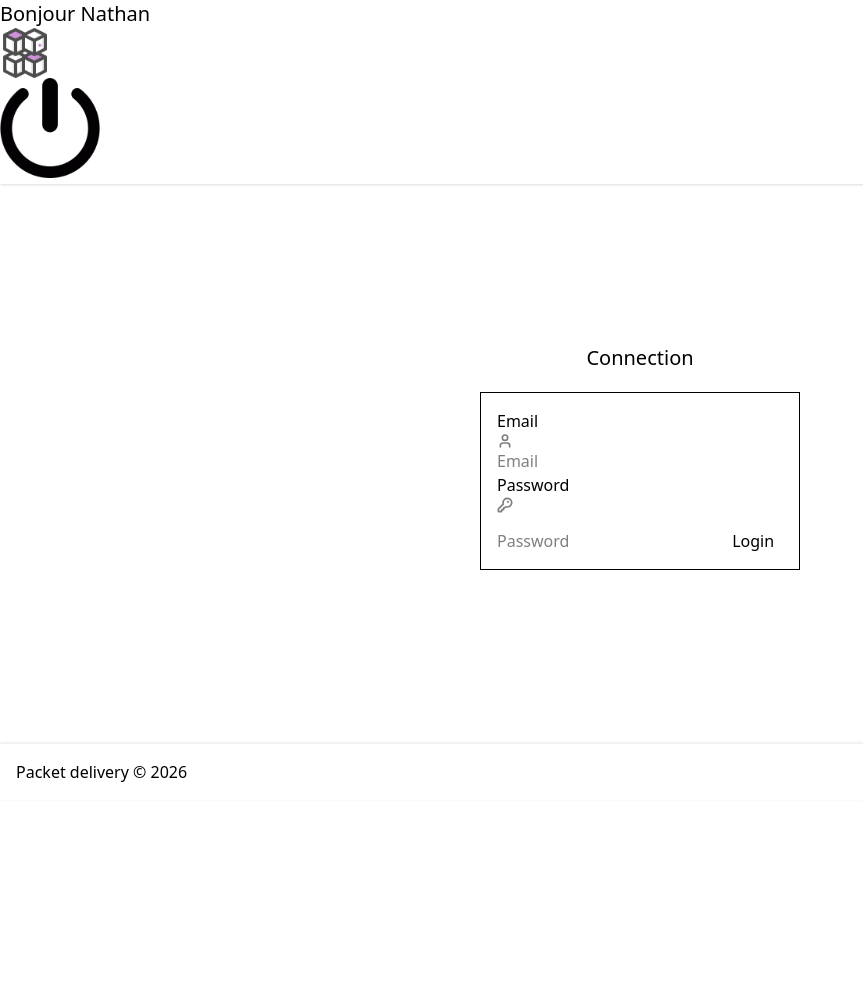
After one commit to FreezixYT/PacketDelivery, a PHP site: template view/login.php in a window 1280 px wide. The commit adds this page. Shown: the whole page, without its empty margins (0-863 px from the left). Run offline with PHP 8.4, Linux system fonts and the light colour scheme; the template is opened without the code that fills it, so the values that code supplies are empty; some libraries are stand-ins or nearby versions.

Commit message:
Ajout page login

```diff
--- a/public/index.php
+++ b/public/index.php
@@ -8,5 +8,9 @@ $app = AppFactory::create();
 $app->addErrorMiddleware(true, true, true);
 
 $app->get('/', [HomeController::class, 'displayHome']);
+$app->get('/login', [HomeController::class, 'displayLogin']);
+
+//debug routes
+$app->get('/adminHome', [HomeController::class, 'displayAdminHome']);
 
 $app->run();
--- a/view/layout.php
+++ b/view/layout.php
@@ -10,13 +10,27 @@
 </head>
 
 <body>
-    <header>
-        <nav>
-            <a href="/">Home</a>
-        </nav>
-    </header>
-    <?= $content ?>
-    <footer class="text-center">Slim template, &copy; 2026, Nathan Pache</footer>
+    <div class="navbar bg-base-100 shadow-sm">
+        <div class="navbar-start">
+            <a class="text-xl">Bonjour Nathan</a>
+        </div>
+        <div class="navbar-center">
+            <img src="./assets/img/array.png" width="50px" height="50px" alt="">
+        </div>
+        <div class="navbar-end">
+            <button class="btn btn-ghost btn-circle">
+                <img src="./assets/img/on-off-button.png" width="100px" height="100px" alt="">
+            </button>
+        </div>
+    </div>
+    <main>
+        <?= $content ?>
+    </main>
+    <footer class="fixed bottom-0 left-0 right-0 navbar bg-base-100 shadow-[0_-1px_3px_rgba(0,0,0,0.1)] p-4 justify-center">
+        <aside>
+            <p class="t-center">Packet delivery &copy; 2026</p>
+        </aside>
+    </footer>
 </body>
 
 </html>
--- /dev/null
+++ b/view/login.php
@@ -0,0 +1,32 @@
+<div class="flex flex-col bg-color-red items-center min-h-screen">
+    <h1 class="text-xl mt-40 mb-5">Connection</h1>
+    <form class="fieldset bg-base-100 border-base-300 rounded-box w-xs border p-4">
+        <fieldset class="fieldset">
+            <label class="label">Email</label>
+            <label class="input validator">
+                <svg class="h-[1em] opacity-50" xmlns="http://www.w3.org/2000/svg" viewBox="0 0 24 24">
+                    <g stroke-linejoin="round" stroke-linecap="round" stroke-width="2.5" fill="none" stroke="currentColor">
+                        <path d="M19 21v-2a4 4 0 0 0-4-4H9a4 4 0 0 0-4 4v2"></path>
+                        <circle cx="12" cy="7" r="4"></circle>
+                    </g>
+                </svg>
+                <input type="text" required placeholder="Email" />
+            </label>
+        </fieldset>
+        <label class="fieldset">
+            <span class="label">Password</span>
+            <label class="input validator">
+                <svg class="h-[1em] opacity-50" xmlns="http://www.w3.org/2000/svg" viewBox="0 0 24 24">
+                    <g stroke-linejoin="round" stroke-linecap="round" stroke-width="2.5" fill="none" stroke="currentColor">
+                        <path
+                            d="M2.586 17.414A2 2 0 0 0 2 18.828V21a1 1 0 0 0 1 1h3a1 1 0 0 0 1-1v-1a1 1 0 0 1 1-1h1a1 1 0 0 0 1-1v-1a1 1 0 0 1 1-1h.172a2 2 0 0 0 1.414-.586l.814-.814a6.5 6.5 0 1 0-4-4z"></path>
+                        <circle cx="16.5" cy="7.5" r=".5" fill="currentColor"></circle>
+                    </g>
+                </svg>
+                <input type="password" required placeholder="Password" />
+            </label>
+        </label>
+        <span id="error" class="validator-hint hidden">Required</span>
+        <button class="btn btn-neutral mt-4" type="submit">Login</button>
+    </form>
+</div>
```
Also changed, not shown: sql/init.sql (+37 -1 lines), src/Controller/HomeController.php (+25 -0 lines), view/adminHome.php (added, +25 -0 lines), public/assets/img/array.png (added), public/assets/img/on-off-button.png (added), 1 other file.
